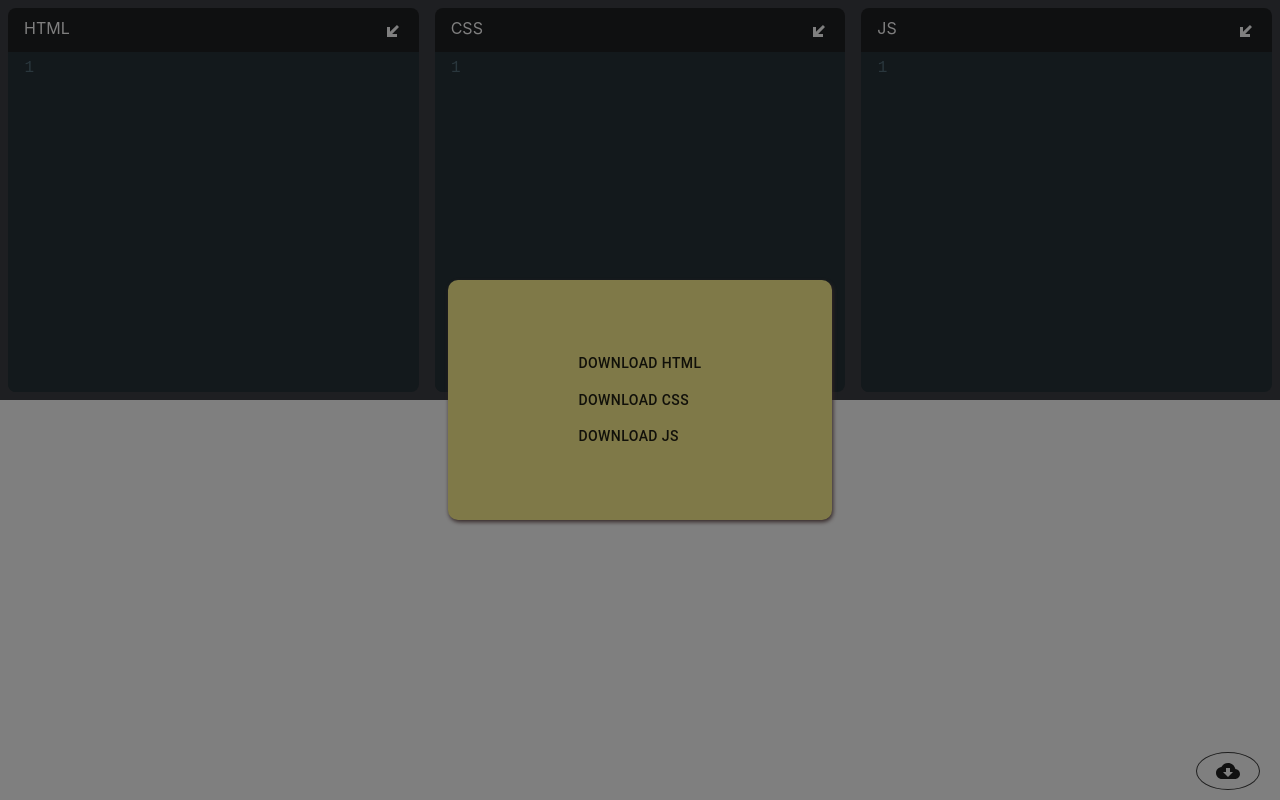
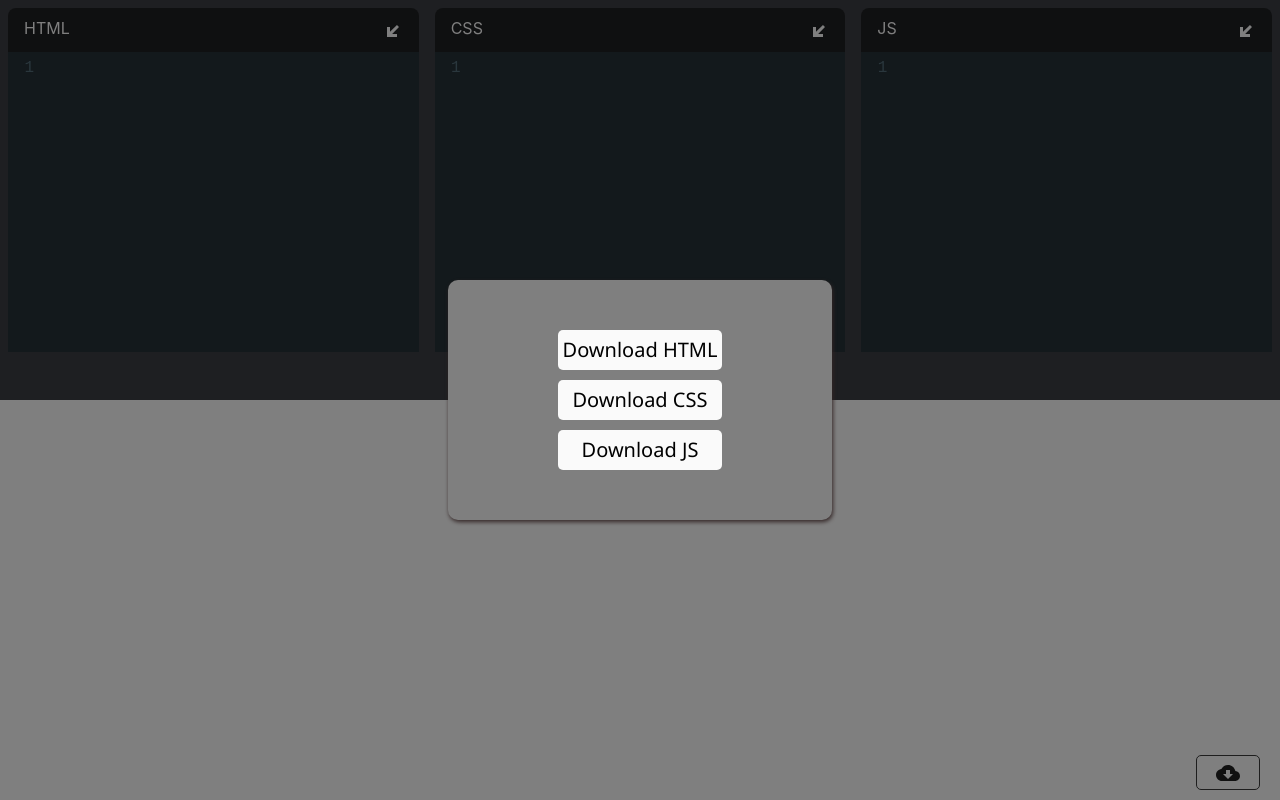
Before and after one commit to VijayaDharsan/easy-code, a React (Create React App) app: page / in a window 1280 px wide. Both pictures are taken after a click on the button 1228 px from the left and 771 px from the top of the page. Built offline with nearby package versions, Linux system fonts and the light colour scheme.

Commit message:
Height issue fixed in that compiler space and added hover func., in buttton

```diff
--- a/package.json
+++ b/package.json
@@ -1,5 +1,5 @@
 {
-  "name": "codepen-clone",
+  "name": "easy-code",
   "version": "0.1.0",
   "private": true,
   "dependencies": {
--- a/public/index.html
+++ b/public/index.html
@@ -31,7 +31,7 @@
       work correctly both with client-side routing and a non-root public URL.
       Learn how to configure a non-root public URL by running `npm run build`.
     -->
-    <title>React App</title>
+    <title>Easy code</title>
   </head>
   <body>
     <noscript>You need to enable JavaScript to run this app.</noscript>
--- a/src/App.js
+++ b/src/App.js
@@ -2,6 +2,7 @@ import React, { useEffect, useState } from "react";
 import Editor from "./components/Editor";
 import { CloudDownload } from "@material-ui/icons";
 import { Modal, Box, Typography, Button, ThemeProvider, createMuiTheme } from '@material-ui/core'
+import { yellow } from "@material-ui/core/colors";
 
 const App = () => {
   const [html, setHtml] = useState("");
@@ -25,6 +26,19 @@ const App = () => {
       },
     },
   });
+
+  const cloudButton = {
+    position: 'fixed',
+    display: 'flex',
+    justifyContent: 'center',
+    alignItems: 'center',
+    bottom: '10px',
+    right: '20px',
+    border: '1px solid #3d3d3d',
+    height: '35px',
+    width: '35px',
+    borderRadius: '5px'
+  }
 
   const handleClose = () => setOpen(false)
   const handleOpen = () => setOpen(true)
@@ -89,25 +103,23 @@ const App = () => {
       </div>
       <div className="pane">
       <div>
-          <Button style={{position:'fixed', bottom:'10px', right:'20px', border: '1px solid #3d3d3d', borderRadius: '50%'}} onClick={handleOpen}><CloudDownload /></Button> {/**onClick={buttonClick} */}
+          <Button  style={cloudButton} onClick={handleOpen}><CloudDownload /></Button> {/**onClick={buttonClick} style={{position:'fixed', bottom:'10px', right:'20px', border: '1px solid #3d3d3d', borderRadius: '50%'}}*/}
           {
-            <ThemeProvider theme={theme}>
               <Modal
                   open={open}
                   onClose={handleClose}
                   className="modal-title"
-                  style={{inset: 'none'}}
-                  aria-labelledby="modal-modal-title"
-                  aria-describedby="modal-modal-description"
+                  style={{backgroundColor: "white"}}
+                  // aria-labelledby="modal-modal-title"
+                  // aria-describedby="modal-modal-description"
                   // hideBackdrop
               >
-              <Box>
-                  <Typography><Button className="button-class" onClick={() => {downloadTxtFile(1)}}>Download HTML</Button></Typography>
-                  <Typography><Button className="button-class" onClick={() => {downloadTxtFile(2)}}>Download CSS</Button></Typography>
-                  <Typography><Button className="button-class" onClick={() => {downloadTxtFile(3)}}>Download JS</Button></Typography>
+              <Box className="button-container">
+                  <div className="button" onClick={() => {downloadTxtFile(1)}}>Download HTML</div>
+                  <div className="button" onClick={() => {downloadTxtFile(2)}}>Download CSS</div>
+                  <div className="button" onClick={() => {downloadTxtFile(3)}}>Download JS</div>
               </Box>
-              </Modal>
-            </ThemeProvider>
+            </Modal>
           }
         </div>
         <iframe
--- a/src/components/Editor.js
+++ b/src/components/Editor.js
@@ -6,7 +6,7 @@ import "codemirror/mode/javascript/javascript";
 import "codemirror/mode/css/css";
 import { Controlled as ControlledEditor } from "react-codemirror2";
 import { Launch, TransitEnterexitSharp } from "@material-ui/icons";
-import {} from '@material-ui/core'
+
 
 const Editor = (props) => {
   const { language, displayName, value, onChange } = props;
--- a/src/index.css
+++ b/src/index.css
@@ -47,7 +47,7 @@ body {
   border-top-left-radius: 0.5rem;
 }
 .CodeMirror {
-  height: 100% !important;
+  height: 100% ;
 }
 
 .code-mirror-wrapper {
@@ -76,12 +76,37 @@ body {
   height:"100%";
 }
 
-.button-class {
-  font-size: 34px;
+.button {
+  display: flex;
+  justify-content: center;
+  align-items: center;
+  font-size: 20px;
+  font-family: 'Segoe UI', Tahoma, Geneva, Verdana, sans-serif;
+  color: black;
+  padding: 5px;
+  border: #fafaf8;
+  border-radius: 5px;
+  background-color: #fafafa;
+  cursor: pointer;
+}
+
+.cloud-button {
+
+}
+
+.button:hover {
+  background-color: #adada7;
+  transform: scale(1.02);
+}
+
+.button-container {
+  display: flex;
+  flex-direction: column;
+  gap: 10px;
 }
 
 .modal-title {
-  background-color: #FFF492;
+  background-color: #fafaf8;
   display: flex;
   flex-direction: column;
   flex-wrap: wrap;
@@ -96,5 +121,5 @@ body {
 }
 
 .CodeMirror {
-  height: 100% !important;
+  height: 100%;
 }
```
Also changed, not shown: public/icons8-code-24.png (added), public/manifest.json.
